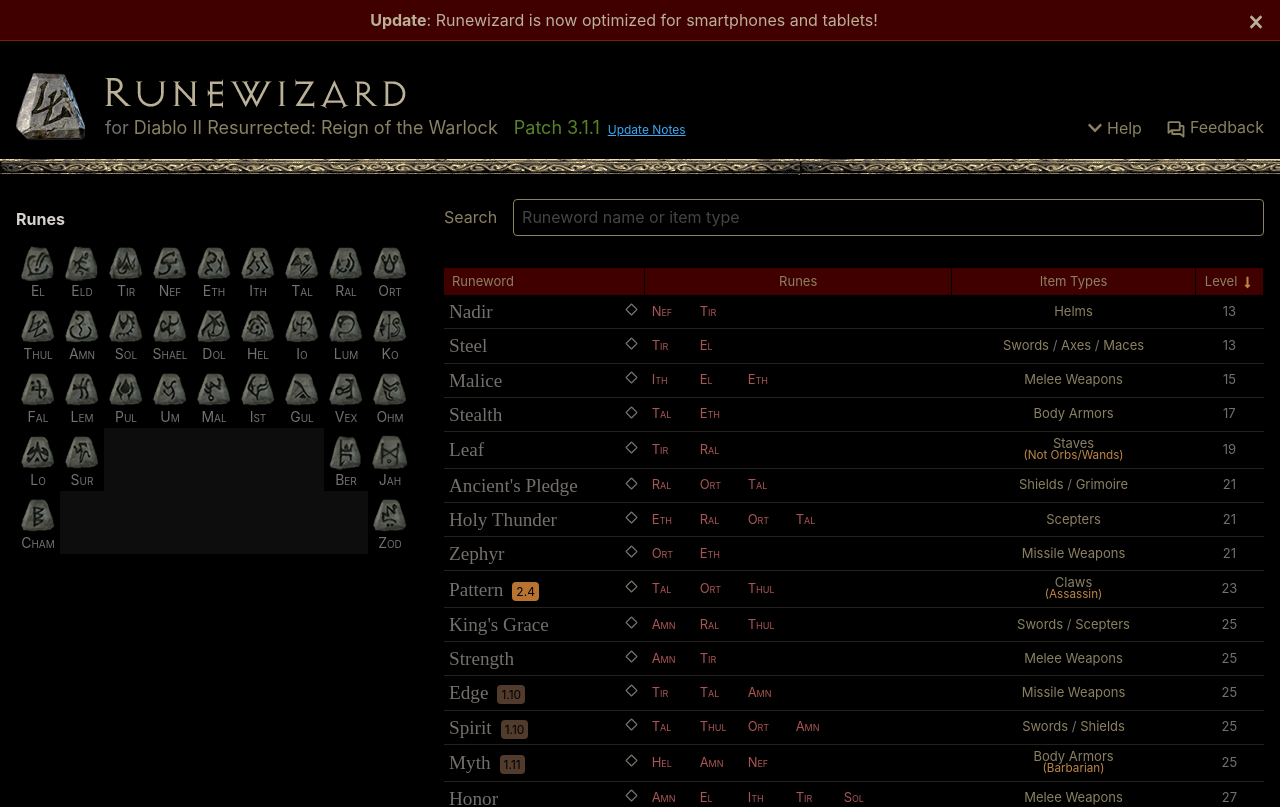
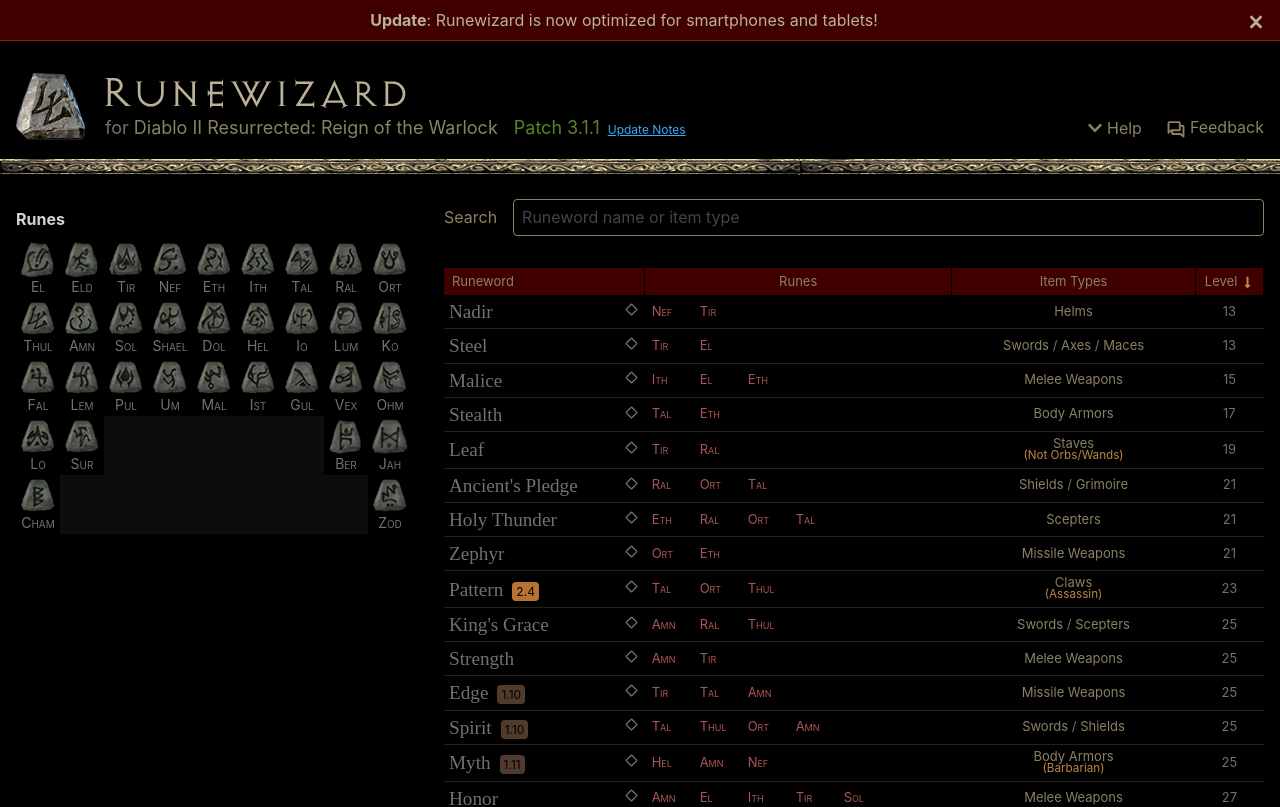
Before and after one commit to fabd/diablo2-runewizard, a Vue app: page / in a window 1280 px wide. Shown: the top 807 px of the page. Built offline with nearby package versions, Linux system fonts and the light colour scheme; a web font is replaced by a local one.

Commit message:
style: tighten up stash rows

```diff
--- a/src/assets/css/main.css
+++ b/src/assets/css/main.css
@@ -398,8 +398,7 @@ a {
   flex-direction: column;
   align-items: center;
   justify-content: center;
-  padding: 4px 2px;
-  min-height: 60px;
+  padding: 0 2px 4px;
   color: #747270;
   font-variant: small-caps;
   font-size: 14px;
```
